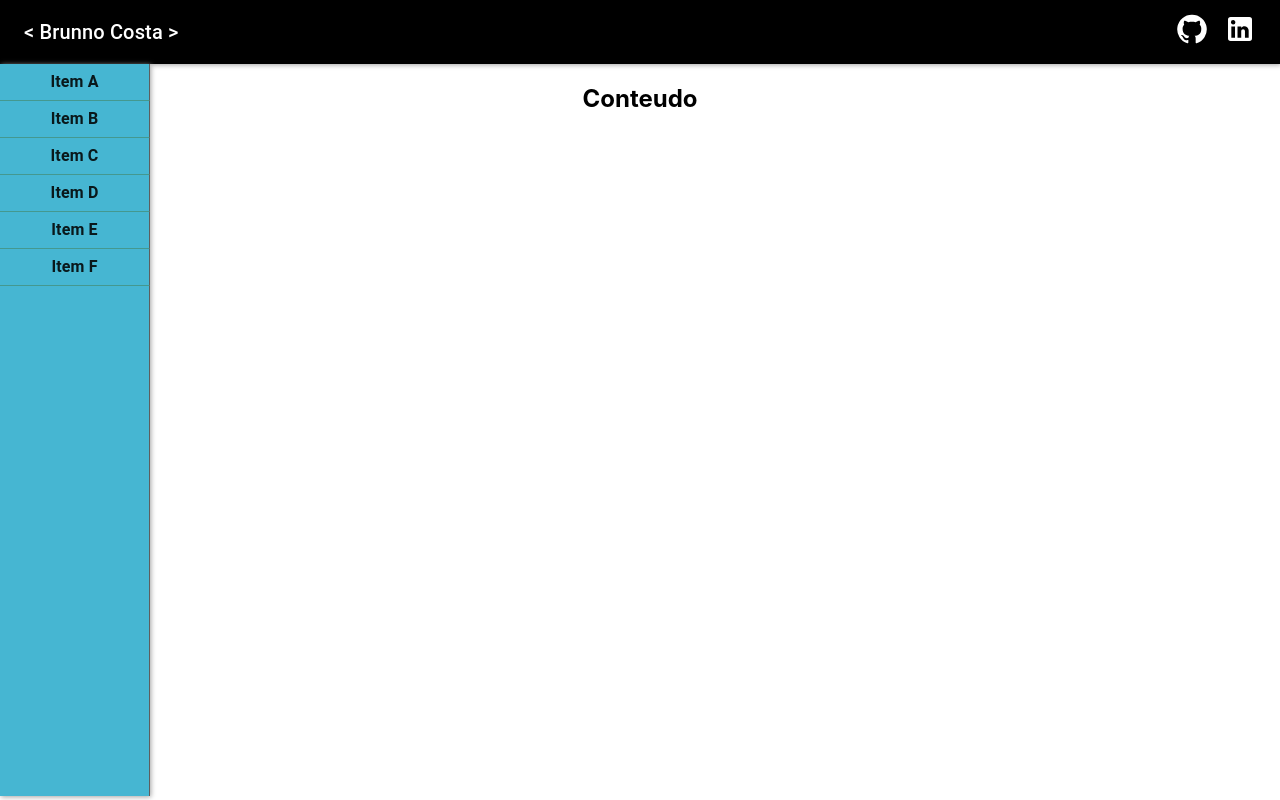
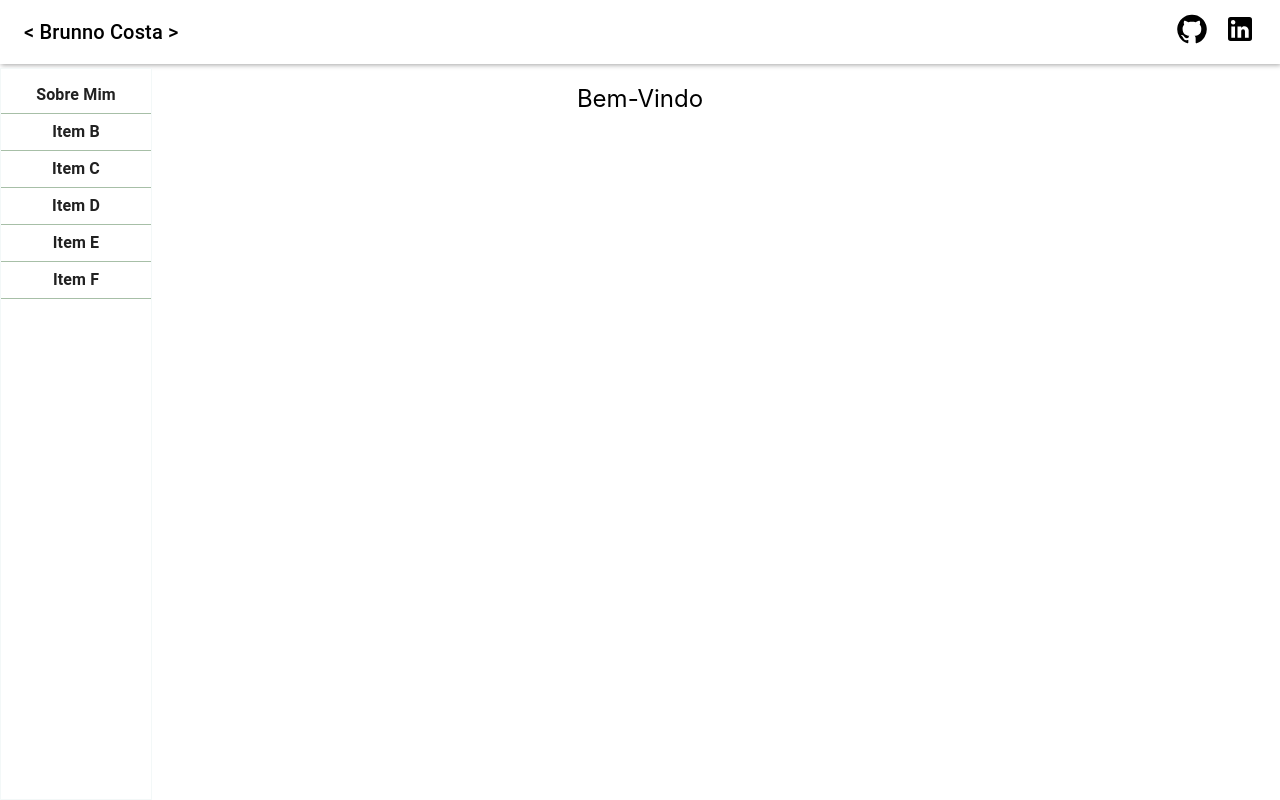
Before and after one commit to brunnogpcosta/portfolio, a Next.js app: page /inicio in a window 1280 px wide. Built offline with nearby package versions, Linux system fonts and the light colour scheme.

Commit message:
Comunicação entre components menu lateral

```diff
--- a/components/Conteudo.js
+++ b/components/Conteudo.js
@@ -1,13 +1,18 @@
 import { display } from '@mui/system';
 import * as React from 'react';
+import { useEffect, useState } from 'react'
 
 
 
-export default function Variants() {
+export default function Conteudo(props) {
+
+  const [titulo, setTitulo] = useState("")
+
+
   return (
     <div style={{display:'fixed', bottom:0,  width:'100%', height:'90vh'}}>
       <div style={{display:'flex',justifyContent:'center', margin:'0 auto'}}>
-      <h2>Conteudo</h2>
+      <h2 style={{fontWeight:'400'}}>{props.titulo}</h2>
       </div>
 
     </div>
--- a/components/Menu.js
+++ b/components/Menu.js
@@ -34,7 +34,7 @@ const ResponsiveAppBar = () => {
   };
 
   return (
-    <AppBar position="static" style={{ background: '#000', boxShadow:'1px 1px 5px #a3a3a3'}}>
+    <AppBar position="static" style={{ background: '#fff', boxShadow:'1px 1px 5px #a3a3a3'}}>
       <Container maxWidth="xl"  >
         <Toolbar disableGutters >
 
@@ -42,7 +42,8 @@ const ResponsiveAppBar = () => {
             variant="h6"
             noWrap
             component="div"
-            sx={{ flexGrow: 1, display: { xs: 'flex', md: 'left' } }}
+            sx={{  color: '#000',flexGrow: 1, display: { xs: 'flex', md: 'left' } }}
+
           >
             {`< `}Brunno Costa{` >`}
           </Typography>
@@ -51,7 +52,7 @@ const ResponsiveAppBar = () => {
             <Tooltip title="Acessar GitHub">
               <IconButton onClick={handleOpenUserMenu} sx={{ p: 0, mr: 2 }}>
                 <Link href="https://github.com/brunnogpcosta" underline="none" target="blank">
-                  <GitHubIcon style={{ color: '#fff', fontSize: 'xx-large' }} />
+                  <GitHubIcon style={{ color: '#000', fontSize: 'xx-large' }} />
                 </Link>
               </IconButton>
             </Tooltip>
@@ -59,7 +60,7 @@ const ResponsiveAppBar = () => {
             <Tooltip title="Acessar Linkedin">
               <IconButton onClick={handleOpenUserMenu} sx={{ p: 0 }}>
                 <Link href="https://www.linkedin.com/in/brunno-costa-a97b32160/" underline="none" target="blank">
-                  <LinkedInIcon style={{ color: '#fff', fontSize: 'xx-large' }} />
+                  <LinkedInIcon style={{ color: '#000', fontSize: 'xx-large' }} />
                 </Link>
               </IconButton>
             </Tooltip>
--- a/components/MenuLateral.js
+++ b/components/MenuLateral.js
@@ -4,16 +4,15 @@ import MenuItem from '@mui/material/MenuItem';
 import MenuList from '@mui/material/MenuList';
 import Stack from '@mui/material/Stack';
 
-export default function MenuListComposition() {
-
-  const menu = ["Item A", "Item B", "Item C", "Item D", "Item E", "Item F"]
-  const [palavra, SetPalavra] = React.useState("")
+export default function MenuListComposition(props) {
+  const [palavra, setPalavra] = React.useState("")
 
 
   function handleListKeyDown(event) {
     console.log(event)
+    setPalavra(event)
+    props.handleClick(event)
 
-    SetPalavra(event)
     //, width: '300px', borderRight: '1px solid #5e5e5e', background: '#46b6d2', justifyContent: 'right'
   }
 
@@ -21,11 +20,14 @@ export default function MenuListComposition() {
   return (
     <Stack direction="row" spacing={2}>
       <Paper >
-        <MenuList style={{ position: 'fixed', top: '64px', bottom: '0px', width: '150px', height: '91.5%', borderRight: '1px solid #5e5e5e', background: '#46b6d2', boxShadow: '1px 1px 5px #a3a3a3' }}>
-          {menu.map((men) => men == palavra ?
-            <MenuItem key={men} style={{ borderBottom: '1px solid #4747', fontWeight: 'bolder', position: 'relative', top: '-8px', width: '150px', background: '#276b7c', justifyContent: 'center',borderRight: '1px solid #5e5e5e', textShadow:'#CCC 0px 0 2px'}} onClick={() => handleListKeyDown(men)}>{men}</MenuItem>
-            :
-            <MenuItem key={men} style={{ borderBottom: '1px solid #4747', fontWeight: 'bolder', position: 'relative', top: '-8px', width: '150px', background: '#46b6d2', justifyContent: 'center' ,borderRight: '1px solid #5e5e5e'}} onClick={() => handleListKeyDown(men)}>{men}</MenuItem>
+        <MenuList style={{ position: 'fixed', top: '68px', bottom: '0px', width: '152px', height: '91.5%', background: '#fff', border: '1px solid #f3f8f8' }}>
+          {props.menu.map((men) => (<MenuItem
+            key={men}
+            value={men}
+            style={{ borderBottom: '1px solid #4747', fontWeight: 'bolder', position: 'relative', top: '0px', width: '150px', background: men == palavra ? '#ededed' : '#fff', justifyContent: 'center' }}
+            onClick={() => handleListKeyDown(men)}>{men}
+          </MenuItem>
+          )
 
           )}
         </MenuList>
--- a/pages/inicio/index.js
+++ b/pages/inicio/index.js
@@ -1,15 +1,21 @@
 import MenuLateral from '../../components/MenuLateral'
 import Menu from '../../components/Menu'
 import Conteudo from '../../components/Conteudo'
+import { useState } from 'react'
+
+
 
 
 export default function Inicio() {
+    const [item, setItem] = useState(null)
+    const [menu, setMenu] = useState(["Sobre Mim", "Item B", "Item C", "Item D", "Item E", "Item F"])
+
     return (
         <>
             <Menu />
             <div className='separa' style={{ display: 'flex', justifyContent: 'space-between' }}>
-                <MenuLateral />
-                <Conteudo />
+                <MenuLateral menu={menu} handleClick={setItem} />
+                <Conteudo titulo={item || "Bem-Vindo"} />
             </div>
 
 
```
